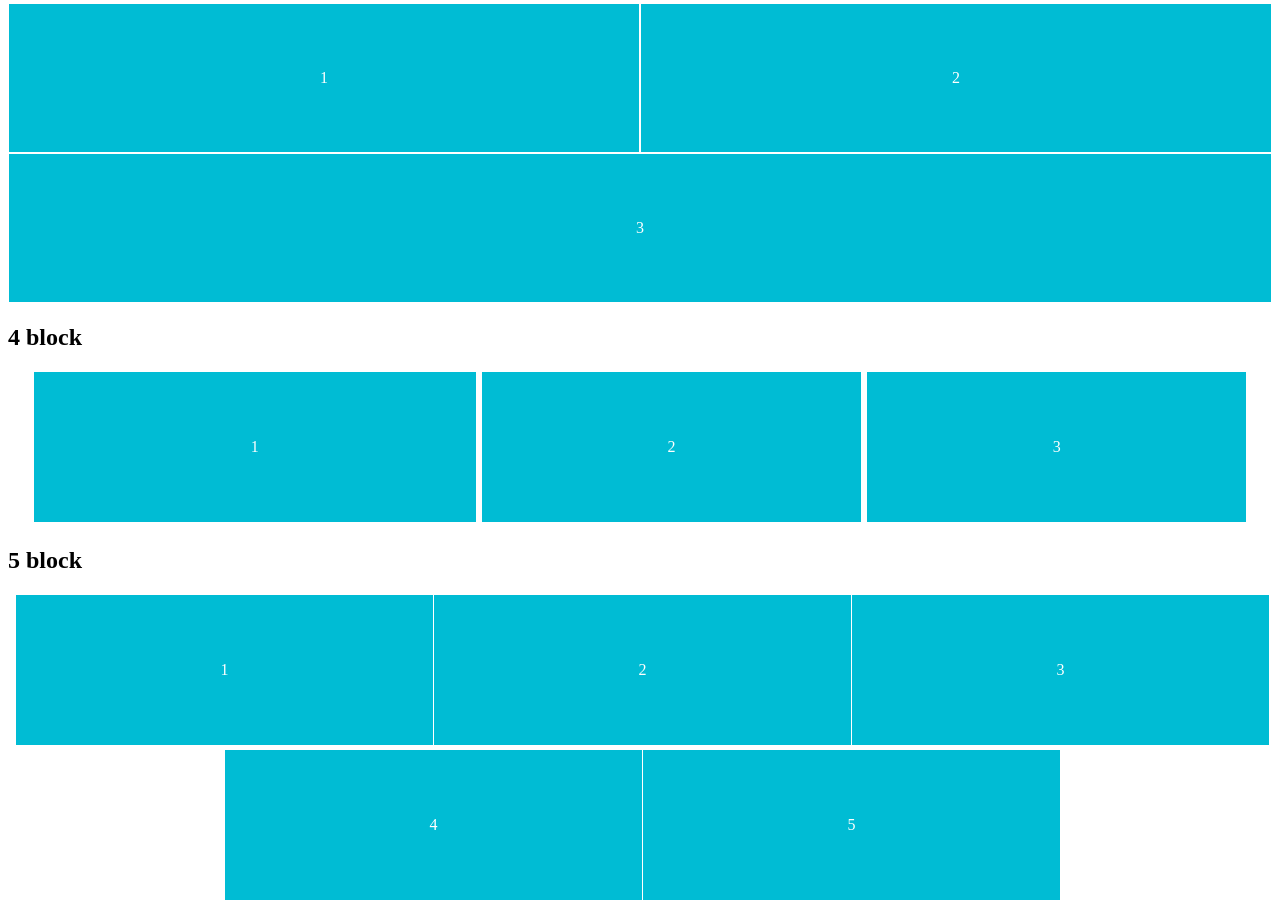
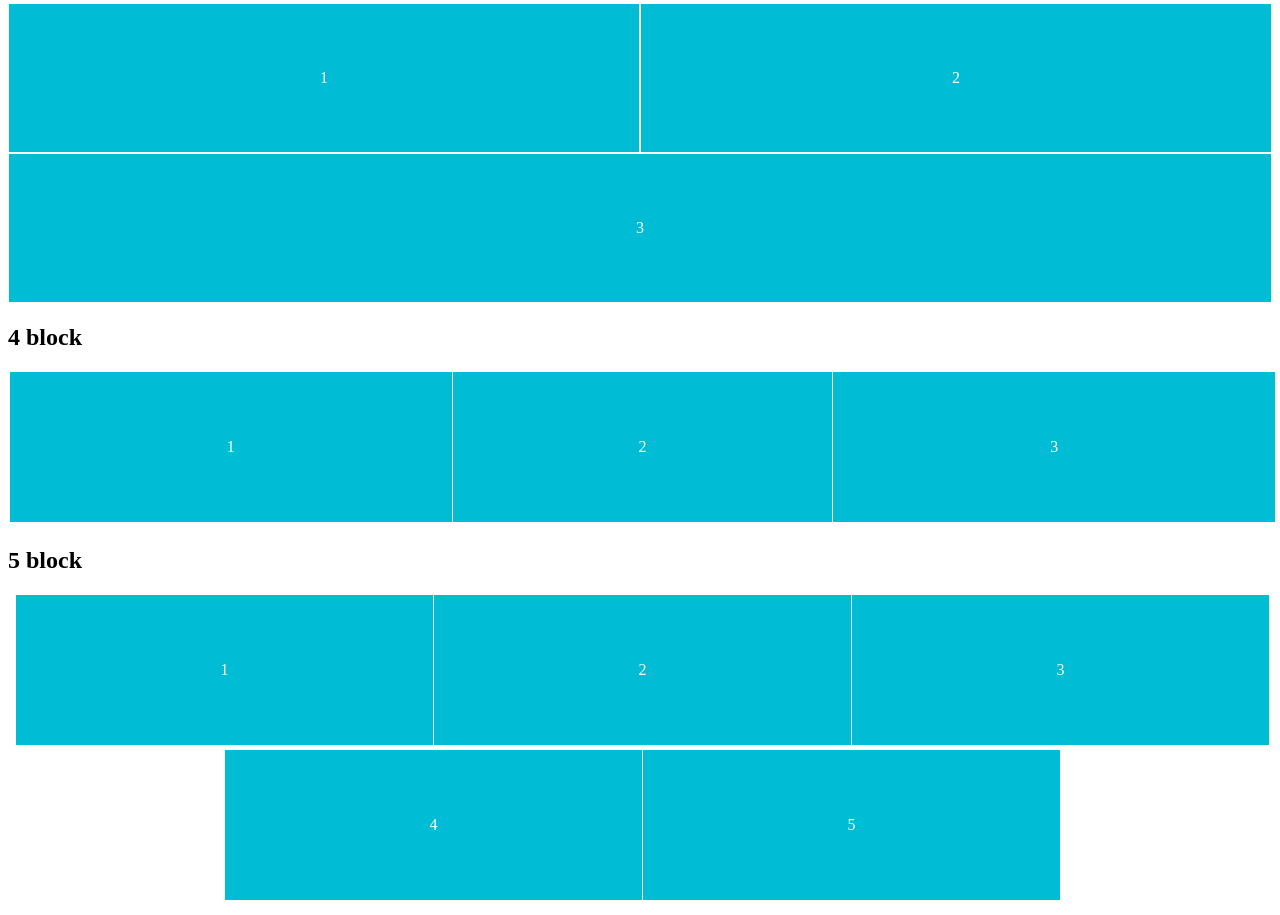
Before and after one commit to YuliPolishchuk/YuliPolishchuk.github.io, a plain HTML site: page mediaqueries/index.html in a window 1280 px wide. Shown: the part 649-1564 px from the top of the page. Drawn offline with Linux system fonts and the light colour scheme.

Commit message:
Update style.css

```diff
--- a/mediaqueries/css/style.css
+++ b/mediaqueries/css/style.css
@@ -39,9 +39,9 @@
         }
 
         .fourth.block .colored {
-            width: 30%;
+            width: 35%;
             display: inline-block;
-
+            margin-right:-5px;
         }
 
         .fifth.block,
@@ -49,8 +49,8 @@
             text-align: center;
         }
 
-        .fourth.block .colored:nth-child(3n+1) {
-            width: 35%;
+        .fourth.block .colored:nth-child(2) {
+            width: 30%;
         }
 
         .fifth.block .colored {
```
